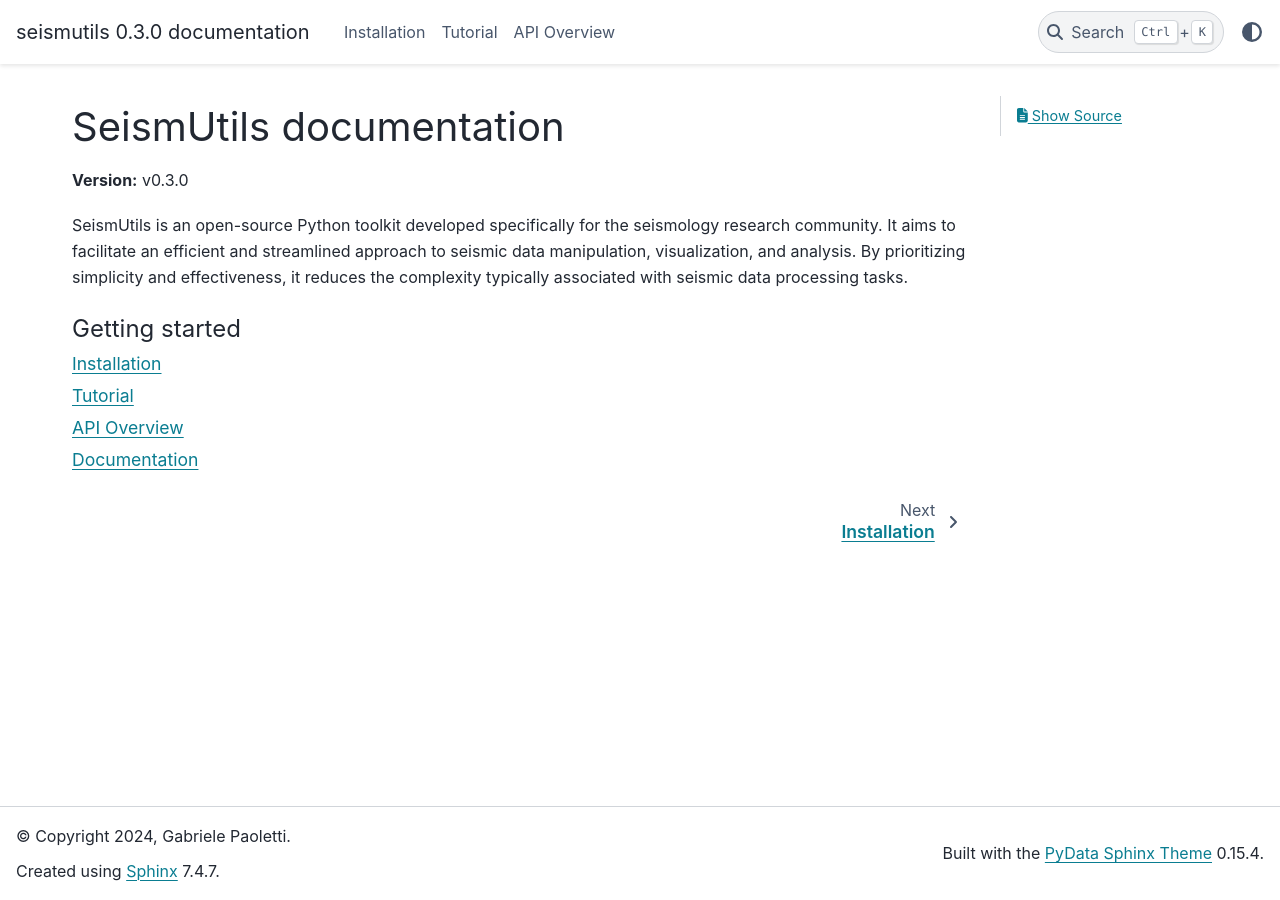
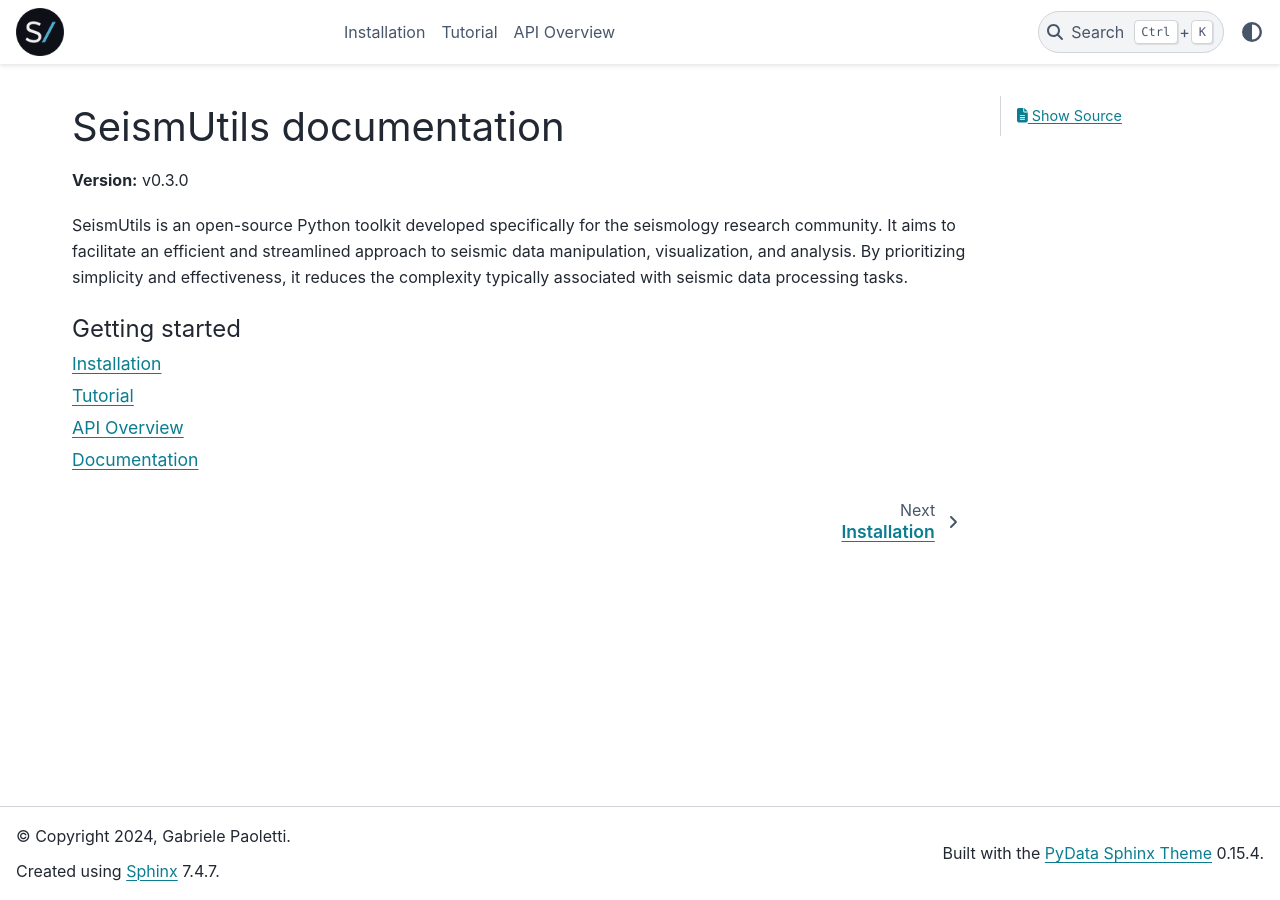
Before and after one commit to gabrielepaoletti/seismutils, a Sphinx documentation site: the page built from docs/source/index.rst, in a window 1280 px wide. Built offline with Sphinx 7.4.7 and the PyData theme 0.15.4, drawn with Linux system fonts in a browser that asks for light colours.

Commit message:
Updated documentation

```diff
--- a/docs/source/conf.py
+++ b/docs/source/conf.py
@@ -60,8 +60,8 @@ html_theme = 'pydata_sphinx_theme'
 # Add any paths that contain custom static files (such as style sheets) here,
 # relative to this directory. They are copied after the builtin static files,
 # so a file named "default.css" will overwrite the builtin "default.css".
-# html_static_path = ['_static']
-html_logo = '_static/logos/seismutils_circle_light.png'
+html_static_path = ['_static']
+html_logo = '_static/logos/seismutils_circle_light@2x.png'
 
 # Ass custom CSS files
 html_css_files = [
```
